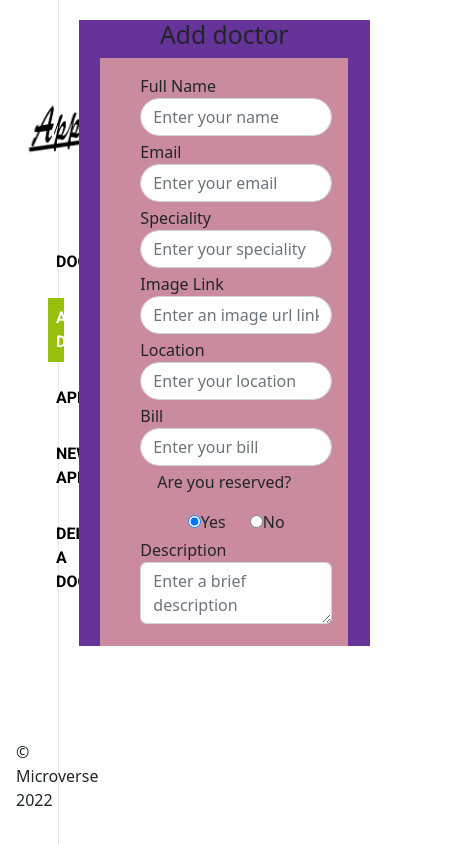
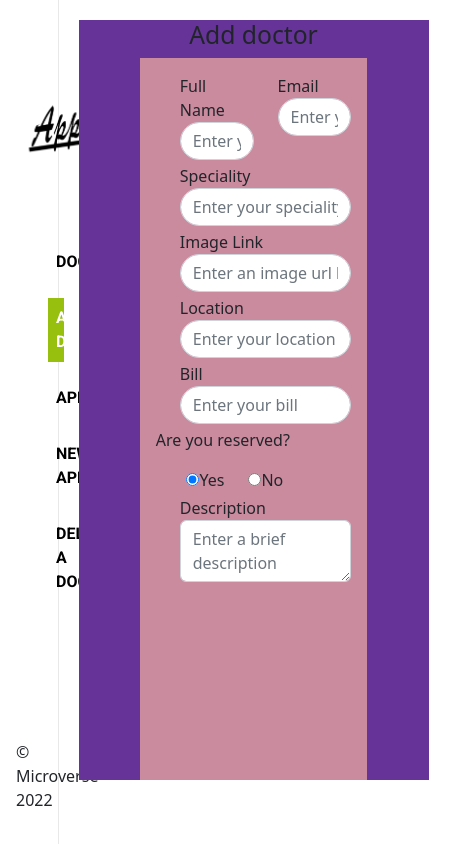
Before and after one commit to jmoseka/doctor_appointment_frontend, a React (Create React App) app: page /add_doctor in a window 390 px wide. Shown: the whole page, 449 px wide, since content can reach past the window. Built offline with nearby package versions, Linux system fonts and the light colour scheme; a web font is replaced by a local one.

Commit message:
Adjust main-sec width

```diff
--- a/src/components/addDoctor/AddDoctor.js
+++ b/src/components/addDoctor/AddDoctor.js
@@ -10,6 +10,7 @@ const AddDoctor = () => (
 
       <div className="form-container d-flex justify-content-center">
         <form className="doc-form p-3">
+          <div className="d-flex">
             <div className="form-group">
               <label htmlFor="name" className="ms-4 mb-1">
                 Full Name
@@ -23,6 +24,9 @@ const AddDoctor = () => (
                 <input type="text" name="email" id="doctor-email" className="form-control rounded-pill" placeholder="Enter your email" required />
               </label>
             </div>
+          </div>
+
+          {/* End of row 1 */}
 
           <div className="form-group">
             <label htmlFor="speciality" className="ms-4 mb-1">
--- a/src/components/addDoctor/add_doctor.css
+++ b/src/components/addDoctor/add_doctor.css
@@ -1,20 +1,24 @@
+.add-doc-container {
+    width: 100%;
+    background: red;
+}
 .doc-container-form{
     width: 100%;
+    height: 90vh;
     background: rebeccapurple;
     display: flex;
     flex-direction: column;
     align-items: center;
-    justify-content: center;
 }
 
 .form-container {
     width: 85%;
+    height: 90vh;
     background-color: orchid
 }
 
 .doc-form {
     background-color: rgba(162, 204, 23, 0.29);
-    display: flex;
     width: 100%;
     height: auto;
     flex-wrap: wrap;
@@ -36,3 +40,14 @@ label {
     justify-self: start;
     align-self: flex-start;
 }
+
+@media (max-width: 1200px) {
+    .doc-container-form{
+        justify-content: space-between;
+    }
+
+    .form-container {
+        width: 65%;
+    }
+
+}
--- a/src/main.css
+++ b/src/main.css
@@ -79,6 +79,7 @@ body {
 
 /* main section */
 #main-sec {
+  width: 100%;
   position: absolute;
   margin-left: 15vw;
   padding: 20px;
```
Lines whose indentation alone changed are shown as unchanged.
